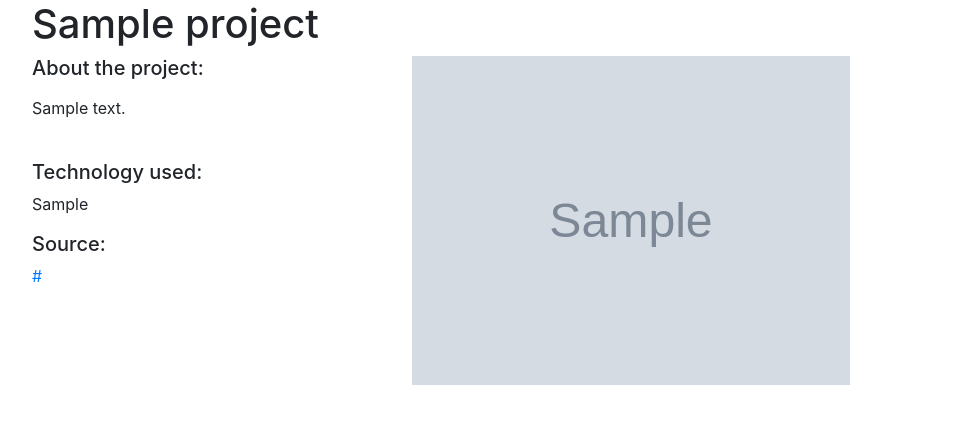
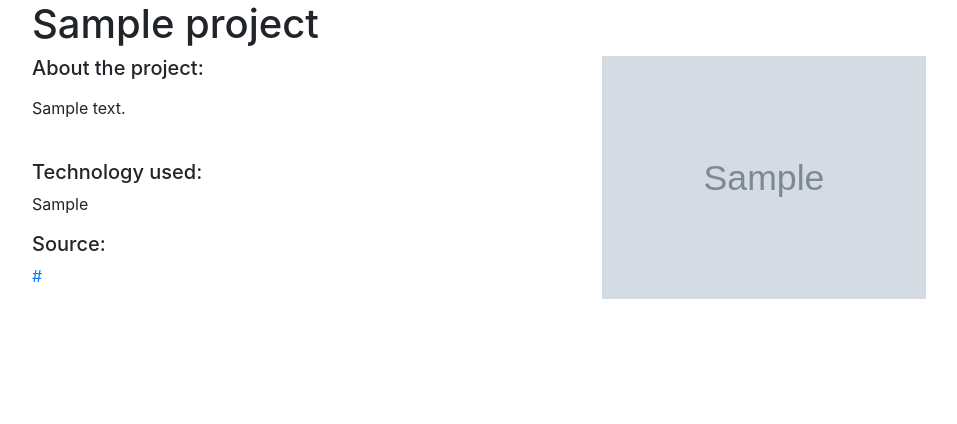
Before and after one commit to lanemoseley/anthem_3, a Django app: template projects/templates/project_detail.html in a window 1280 px wide. Shown: the part 72-496 px from the top of the page, without its empty margins (53-1010 px from the left). Run offline with Django 3.2, Linux system fonts and the light colour scheme; the template is opened without the code that fills it: values that come from a table or form of the project are taken from there, others are empty; tables that the repository leaves empty hold one stand-in row (values such as "Sample post"); grey boxes marked "Sample" are stand-in pictures; parts of the project's set-up code (start-up, migrations or seed data) failed here and were passed over; some libraries are stand-ins or nearby versions.

Commit message:
Project Detail Page: 50-50 split between image and text.

```diff
--- a/projects/templates/project_detail.html
+++ b/projects/templates/project_detail.html
@@ -9,7 +9,7 @@
 {% block page_content %}
 <h1>{{ project.title }}</h1>
 <div class="row">
-    <div class="col-md-4">
+    <div class="col-md-6">
         <h5>About the project:</h5>
         <p>{{ project.description | markdown | safe }}</p>
         <br>
@@ -18,7 +18,7 @@
         <h5>Source:</h5>
         <p><a href="{{ project.url }}">{{ project.url }}</a></p>
     </div>
-    <div class="col-md-8">
+    <div class="col-md-6">
         <img src="{{ project.image.url }}" alt="" width="60%">
     </div>
 </div>
```
